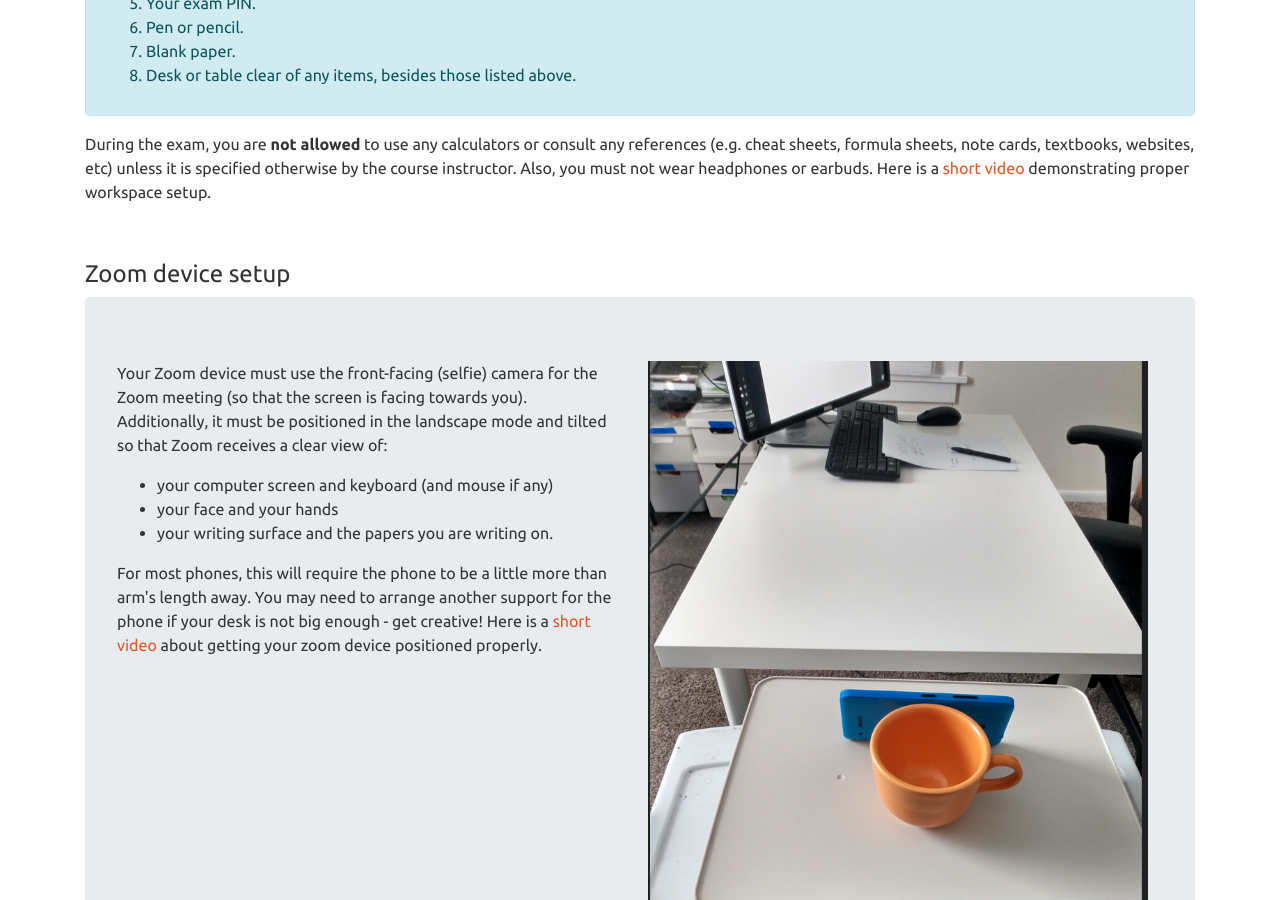
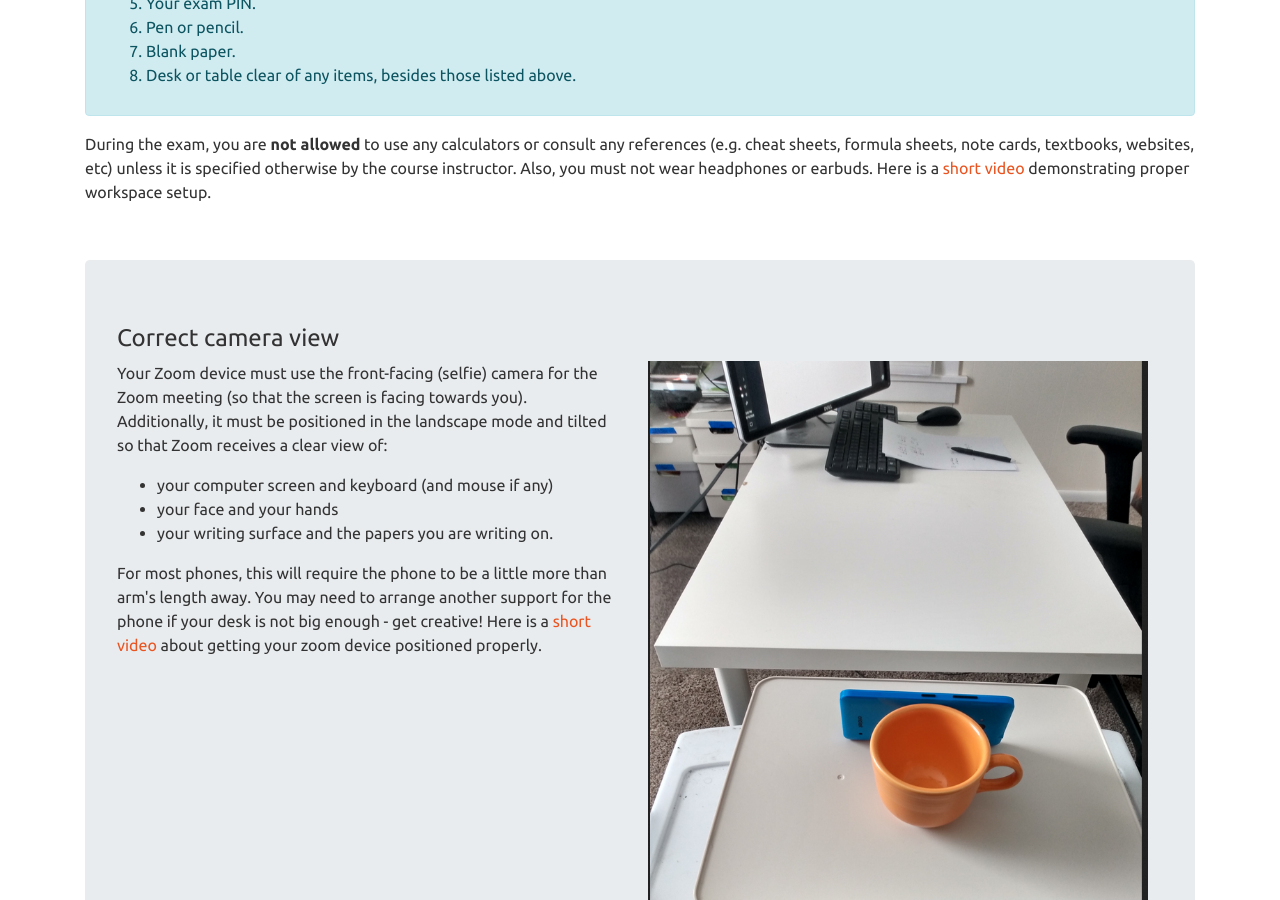
Before and after one commit to ub-math/exam_guides, a Jekyll site: the page built from docs/index.md, in a window 1280 px wide and 900 px high, scrolled down 2144 px. Built offline with Jekyll 4.4.1, drawn with Linux system fonts in a browser that asks for light colours.

Commit message:
Update index.md

```diff
--- a/docs/index.md
+++ b/docs/index.md
@@ -114,9 +114,9 @@ demonstrating proper workspace setup.
 
 <br/>
 
-#### Zoom device setup
 <div class="jumbotron">
 <div class="container" style="padding-left:0">
+    <h4>Correct camera view</h4>
     <div class="row">
         <div class="col-lg">
             <p>Your Zoom device must use the front-facing (selfie) camera for the Zoom meeting (so that the screen is facing towards you).
@@ -151,14 +151,11 @@ demonstrating proper workspace setup.
       </div>
     </div>
 </div>
-</div>
 
 
 <br/>
 
-
-
-#### Examples of incorrect camera views
+<h4>Examples of incorrect camera views</h4>
 <div class="card-deck">
 
   <div class="card bg-light" style="min-width: 200px; margin-bottom:20px; padding:4px;">
@@ -210,6 +207,7 @@ demonstrating proper workspace setup.
     </div>
   </div>
 
+</div>
 </div>
 
 <br/>
```
